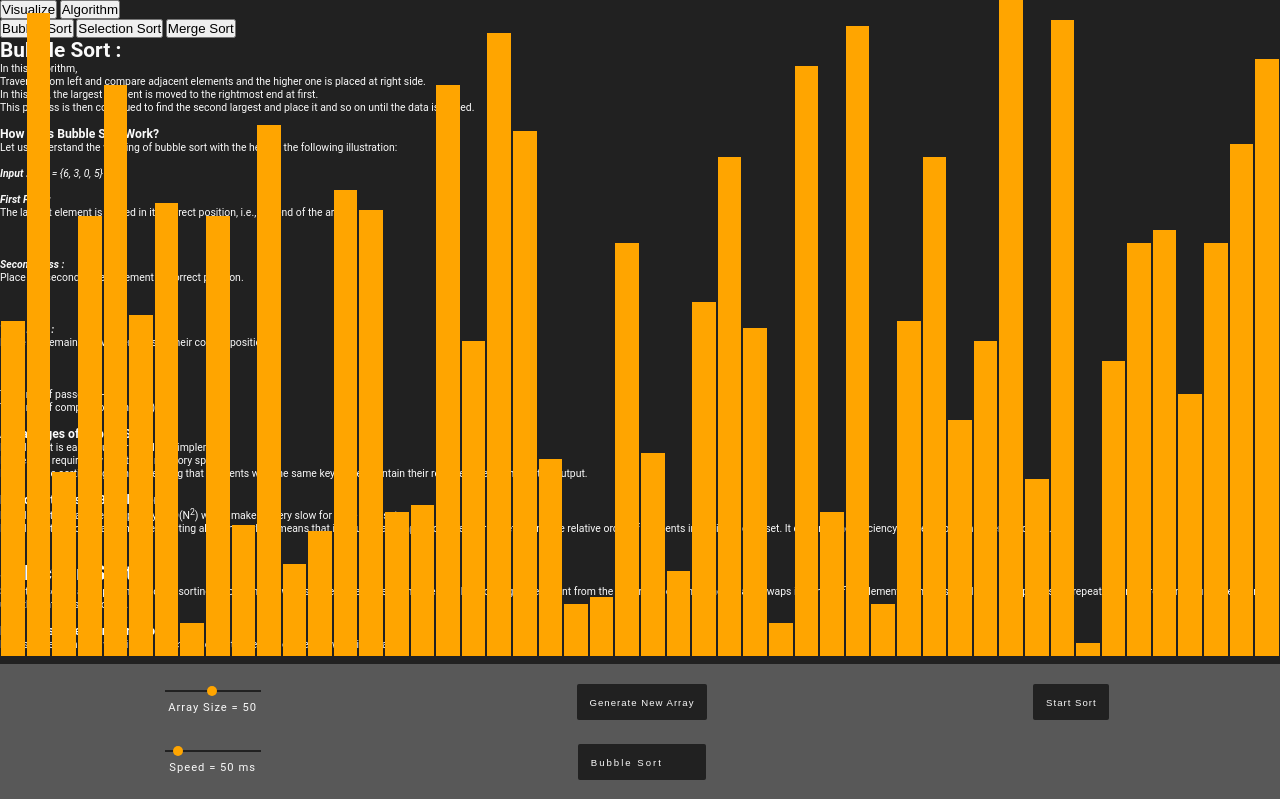
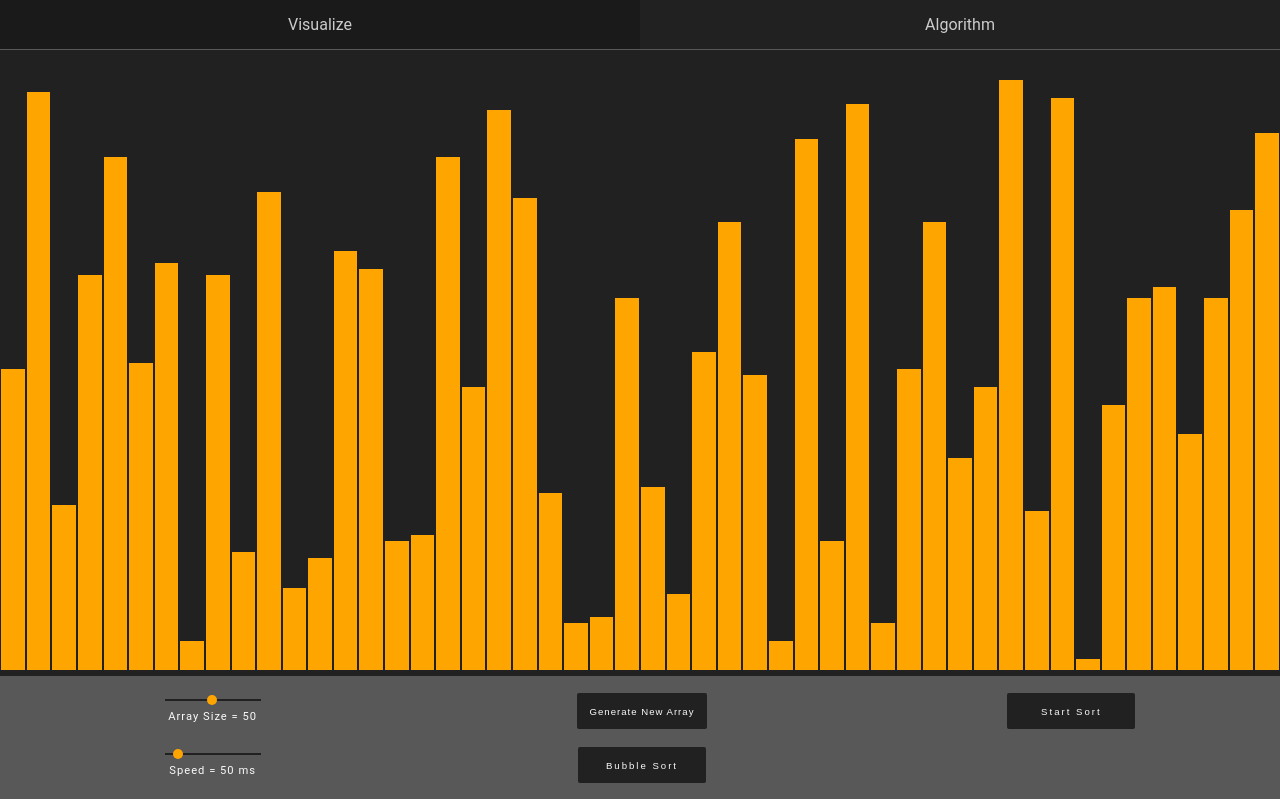
Before and after one commit to sohamgoswami07/Sorting-Visualizer, a plain HTML site: page index.html in a window 1280 px wide. Shown: the top 799 px of the page. Drawn offline with Linux system fonts and the light colour scheme.

Commit message:
Update style.css

```diff
--- a/css/style.css
+++ b/css/style.css
@@ -5,17 +5,102 @@
 
 body {
   background-color: #212121;
-  position: relative;
   color: #fafafa;
-  font-size: 65.2%;
   font-family: "Roboto", sans-serif;
+  font-size: 16px;
+  width: 100%;
+  overflow: hidden;
 }
 
+/* Style the tab */
+.tab {
+  display: inline-flex;
+  overflow: hidden;
+  border-bottom: 1px solid #585858;
+  width: 100%;
+  justify-content: space-between;
+}
+
+/* Style the buttons that are used to open the tab content */
+.tab button {
+  font-family: "Roboto", sans-serif;
+  font-size: 16px;
+  background-color: inherit;
+  border: none;
+  outline: none;
+  cursor: pointer;
+  padding: 15px;
+  color: #ccc;
+  transition: all 0.3s;
+  width: 100%;
+  text-align: center;
+}
+
+/* Change background color of buttons on hover */
+.tab button:hover {
+  background-color: rgba(0, 0, 0, 0.2);
+}
+
+/* Create an active tablink class */
+.tab button.active {
+  background-color: rgba(0, 0, 0, 0.5);
+}
+
+/* Style the tab content */
+.tabcontent {
+  display: none;
+  padding: 25px;
+  animation: fadeEffect 1s; /* Fading effect takes 1 second */
+}
+
+.sorting-details {
+  display: none;
+  padding: 25px;
+  animation: fadeEffect 1s; /* Fading effect takes 1 second */
+}
+
+.sorting-details {
+  display: none;
+  padding: 25px;
+  animation: fadeEffect 1s; /* Fading effect takes 1 second */
+}
+
+.sorting-tab {
+  position: absolute;
+  display: none;
+  padding: 25px;
+  animation: fadeEffect 1s; /* Fading effect takes 1 second */
+  height: 80%;
+  width: auto;
+  overflow-y: scroll;
+  background-color: rgba(0, 0, 0, 0.2);
+}
+
+.sorting-tab img {
+  width: 50%;
+  height: auto;
+}
+
+/* Go from zero to full opacity */
+@keyframes fadeEffect {
+  from {opacity: 0;}
+  to {opacity: 1;}
+}
+
+[data-tab-content] {
+  display: none;
+}
+
+.active[data-tab-content] {
+  display: block;
+}
+
+/* Sorting vsualizer */
 .sorting-visualizer-container {
-  position: fixed;
+  position: absolute;
   width: 100%;
-  height: 100%;
-  top: 0;
+  height: 90%;
+  top: 10%;
   left: 0;
 }
 
@@ -115,17 +200,18 @@ body {
   transform: translateY(-3px);
 }
 
+.start-sorting-btn {
+  width: 8rem;
+  letter-spacing: 2px;
+  position: relative;
+  justify-content: center;
+}
+
 .sorting-option-btn {
   width: 8rem;
   letter-spacing: 2px;
   position: relative;
-}
-
-.sorting-option-btn span {
-  position: absolute;
-  right: .6rem;
-  display: block;
-  font-size: 1rem;
+  justify-content: center;
 }
 
 .btn:active {
@@ -149,7 +235,7 @@ body {
 }
 
 @-webkit-keyframes my-toast-animation {
-    0%,100% {
+    0%, 100% {
       transform: translate(-50% , -10rem);
       opacity: 0;
     }
```
